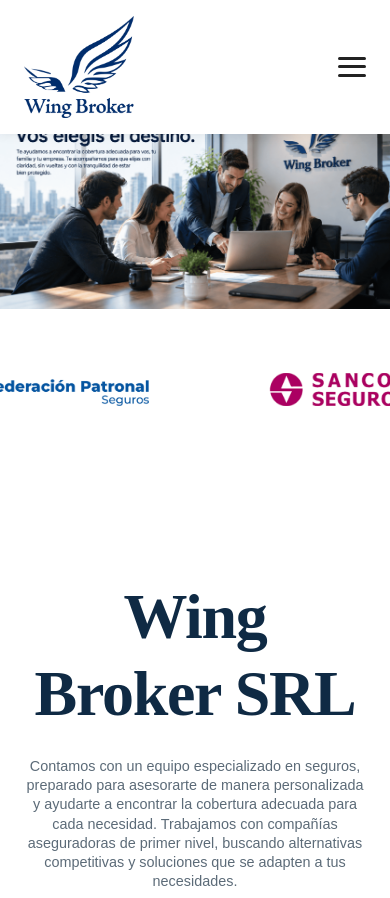
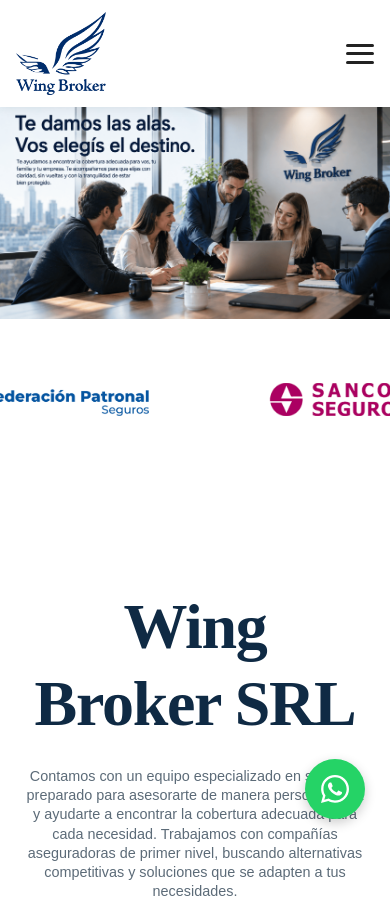
Before and after one commit to agusyutas/Wing-Broker, a React (Vite) app: page / in a window 390 px wide. Shown: the top 898 px of the page. Built offline with nearby package versions, Linux system fonts and the light colour scheme; a web font is replaced by a local one.

Commit message:
version 1.1

```diff
--- a/package.json
+++ b/package.json
@@ -1,5 +1,4 @@
 {
-  "homepage": "https://agusyutas.github.io/Wing-Broker/",
   "name": "wingbroker",
   "private": true,
   "version": "0.0.0",
@@ -8,9 +7,7 @@
     "dev": "vite",
     "build": "vite build",
     "lint": "eslint .",
-    "preview": "vite preview",
-    "predeploy": "bun run build",
-    "deploy": "gh-pages -d dist"
+    "preview": "vite preview"
   },
   "dependencies": {
     "@emailjs/browser": "^4.4.1",
@@ -18,6 +15,7 @@
     "gh-pages": "^6.3.0",
     "react": "^19.2.8",
     "react-dom": "^19.2.8",
+    "react-icons": "^5.7.0",
     "react-router-dom": "^7.18.4"
   },
   "devDependencies": {
--- a/src/App.jsx
+++ b/src/App.jsx
@@ -11,7 +11,9 @@
 import TestimoniosPreguntas from './components/TestimoniosPreguntas.jsx'
 import Contacto from './components/Contacto.jsx'
 import Info from './pages/Infoo.jsx'
+import WspBoton from './components/WspBoton.jsx'
 import Footer from './components/Footer.jsx'
+
 
 
 function Landing() {
@@ -41,6 +43,7 @@
           <Route path="/" element={<Landing />} />
           <Route path="/historia" element={<Info />} />
         </Routes>
+        <WspBoton/>
       </main>
 
       <footer>
--- a/src/components/Footer.jsx
+++ b/src/components/Footer.jsx
@@ -1,3 +1,8 @@
+import { BsInstagram } from "react-icons/bs";
+import { BsLinkedin } from "react-icons/bs";
+import { MdOutlineMailOutline } from "react-icons/md";
+import { BsFillTelephoneFill } from "react-icons/bs";
+
 const navegacion = [
   { texto: "Inicio", href: "/#top" },
   { texto: "Quiénes somos", href: "/#quienes-somos" },
@@ -52,16 +57,20 @@
           <div className="col-12 col-md-4">
             <h4>Contacto</h4>
             <div className="footer-contacto-item">
-              <svg viewBox="0 0 24 24" fill="none" stroke="currentColor" strokeWidth="1.6">
-                <path d="M4 6l8 6 8-6M4 6h16v12H4z" strokeLinecap="round" strokeLinejoin="round" />
-              </svg>
-              <a href="mailto:wingbroker@gmail.com">wingbroker@gmail.com</a>
+              <MdOutlineMailOutline />
+              <a href="mail:fernandoyutas@wing-broker.com.ar">fernandoyutas@wing-broker.com.ar</a>
             </div>
             <div className="footer-contacto-item">
-              <svg viewBox="0 0 24 24" fill="none" stroke="currentColor" strokeWidth="1.6">
-                <path d="M6.6 10.8a15.5 15.5 0 006.6 6.6l2.2-2.2a1 1 0 011-.2 11 11 0 003.5.6 1 1 0 011 1V20a1 1 0 01-1 1A17 17 0 013 4a1 1 0 011-1h3.4a1 1 0 011 1 11 11 0 00.6 3.5 1 1 0 01-.2 1z" strokeLinecap="round" strokeLinejoin="round" />
-              </svg>
-              <a href="tel:1121213131">11-2121-3131</a>
+              <BsFillTelephoneFill />
+              <a href="tel:1155795545">11-5579-5545</a>
+            </div>
+            <div className="footer-redes">
+                <a href="https://www.instagram.com/wing_broker/" target="_blank" rel="noopener noreferrer" className="footer-red-link">
+                  <BsInstagram />
+                </a>
+                <a href="https://www.linkedin.com/in/wing-broker-586b54438/" target="_blank" rel="noopener noreferrer" className="footer-red-link">
+                  <BsLinkedin />
+                </a>
             </div>
           </div>
         </div>
--- /dev/null
+++ b/src/components/WspBoton.jsx
@@ -0,0 +1,23 @@
+import { FaWhatsapp } from 'react-icons/fa'
+
+function WspBoton() {
+  const numero = '5491155795545'
+
+  const mensaje = encodeURIComponent(
+    'Hola, quisiera hacer una consulta sobre los seguros.'
+  )
+
+  return (
+    <a
+      href={`https://wa.me/${numero}?text=${mensaje}`}
+      target="_blank"
+      rel="noopener noreferrer"
+      className="whatsapp-button"
+      aria-label="Contactar por WhatsApp"
+    >
+      <FaWhatsapp />
+    </a>
+  )
+}
+
+export default WspBoton
--- a/src/index.css
+++ b/src/index.css
@@ -3,24 +3,28 @@
   --font-montserrat: montserrat, sans-serif;
 }
 
+* {
+  box-sizing: border-box;
+  margin: 0;
+  padding: 0;
+}
+
+html {
+  scroll-behavior: smooth;
+}
+
 body {
   margin: 0;
-  padding-top: 90px;
   font-family: var(--font-montserrat);
   font-weight: 400;
   font-style: normal;
-}
-
-html {
-  scroll-padding-top: 90px;
-  scroll-behavior: smooth;
 }
 
 .navbar {
   display: flex;
   justify-content: space-between;
   align-items: center;
-  padding: 16px 60px;
+  padding: 15px 60px;
   position: fixed;
   top: 0;
   left: 0;
@@ -111,9 +115,31 @@
   transform: translateY(-8.5px) rotate(-45deg);
 }
 
+.inicio {
+  width: 100%;
+  padding-top: 110px;
+}
+/* BANNER DE BIENVENIDA */
+.inicio-content {
+  width: 100%;
+  height: auto;
+  overflow: visible;
+}
+
+.banner {
+  width: 100%;
+  height: auto;
+  display: block;
+  object-fit: contain;
+}
+
 @media (max-width: 1024px) {
   .navbar {
     padding: 16px 24px;
+  }
+
+  .navbar-logo img {
+    width: 100px;
   }
 
   .navbar-toggle {
@@ -157,25 +183,82 @@
   .navbar-links a:hover {
     background-color: #f5f8ff;
   }
-}
-
 
   .inicio {
     width: 100%;
+    padding-top: 105px;
   }
-
-/* BANNER DE BIENVENIDA */
 
   .inicio-content {
     width: 100%;
+    height: auto;
+    overflow: visible;
+  }
+
+  .banner {
+    display: block;
+
+    width: 100%;
+    height: auto;
+
+    object-fit: contain;
+  }
+}
+
+@media (max-width: 600px) {
+  .navbar {
+    padding: 14px 20px;
+  }
+
+  .navbar-logo img {
+    width: 95px;
+  }
+
+  .inicio {
+    width: 100%;
+    padding-top: 100px;
+  }
+
+  .inicio-content {
+    width: 100%;
+    height: auto;
+    overflow: visible;
   }
 
   .banner {
     width: 100%;
     height: auto;
     display: block;
+    object-fit: contain;
+  }
 }
 
+@media (max-width: 400px) {
+
+  .navbar {
+    padding: 12px 16px;
+  }
+
+  .navbar-logo img {
+    width: 90px;
+  }
+
+  .inicio {
+    padding-top: 100px;
+  }
+
+  .inicio-content {
+    width: 100%;
+    height: auto;
+    overflow: visible;
+  }
+
+  .banner {
+    width: 100%;
+    height: auto;
+    object-fit: contain;
+  }
+}
 
 /* BANNERS DE COMPAÑIAS */
 
@@ -561,7 +644,7 @@
 
 .marca-agua-ala {
   position: absolute;
-  bottom: -80px;
+  bottom: 0px;
   right: -120px;
   width: 550px;
   max-width: 45vw;
@@ -570,11 +653,25 @@
   z-index: 0;
   pointer-events: none;
   user-select: none;
-
   -webkit-mask-image: radial-gradient(circle at bottom right, black 60%, transparent 90%);
   mask-image: radial-gradient(circle at bottom right, black 60%, transparent 90%);
 }
 
+@media (max-width: 700px) {
+  .marca-agua-wrapper {
+    padding-bottom: 30px;
+  }
+
+  .marca-agua-ala {
+    width: 420px;
+    max-width: 90vw;
+    bottom: 120px;
+    right: -140px;
+    opacity: 0.12;
+    -webkit-mask-image: radial-gradient(circle at bottom right, black 60%, transparent 90%);
+    mask-image: radial-gradient(circle at bottom right, black 60%, transparent 90%);
+  }
+}
 
 .testimonios,
 .faq {
@@ -845,6 +942,27 @@
   font-family: var(--font-montserrat);
   font-weight: 400;
   font-style: normal;
+}
+
+.footer-redes {
+  display: flex;
+  align-items: center;
+  gap: 14px;
+  margin-top: 8px;
+}
+
+.footer-red-link {
+  display: flex;
+  align-items: center;
+  justify-content: center;
+  color: #ffffff;
+  font-size: 1.3rem;
+  transition: color 0.2s ease, transform 0.2s ease;
+}
+
+.footer-red-link:hover {
+  color: #B8863B;
+  transform: translateY(-2px);
 }
 
 /*NUESTRA HISTORIA*/
@@ -1328,3 +1446,38 @@
     font-size: 0.88rem;
   }
 }
+
+.whatsapp-button {
+  position: fixed;
+  bottom: 25px;
+  right: 25px;
+
+  width: 60px;
+  height: 60px;
+
+  display: flex;
+  align-items: center;
+  justify-content: center;
+
+  background-color: #25d366;
+  color: white;
+
+  border-radius: 50%;
+
+  text-decoration: none;
+
+  box-shadow: 0 4px 12px rgba(0, 0, 0, 0.2);
+
+  z-index: 1000;
+
+  transition: transform 0.2s ease;
+}
+
+.whatsapp-button svg {
+  width: 32px;
+  height: 32px;
+}
+
+.whatsapp-button:hover {
+  transform: scale(1.1);
+}
--- a/vite.config.js
+++ b/vite.config.js
@@ -3,6 +3,5 @@
 
 // https://vite.dev/config/
 export default defineConfig({
-  base:"/Wing-Broker",
   plugins: [react()],
 })
```
Also changed, not shown: 1 other file (tests, documents, lock files or other folders). Lines whose indentation alone changed are shown as unchanged.
